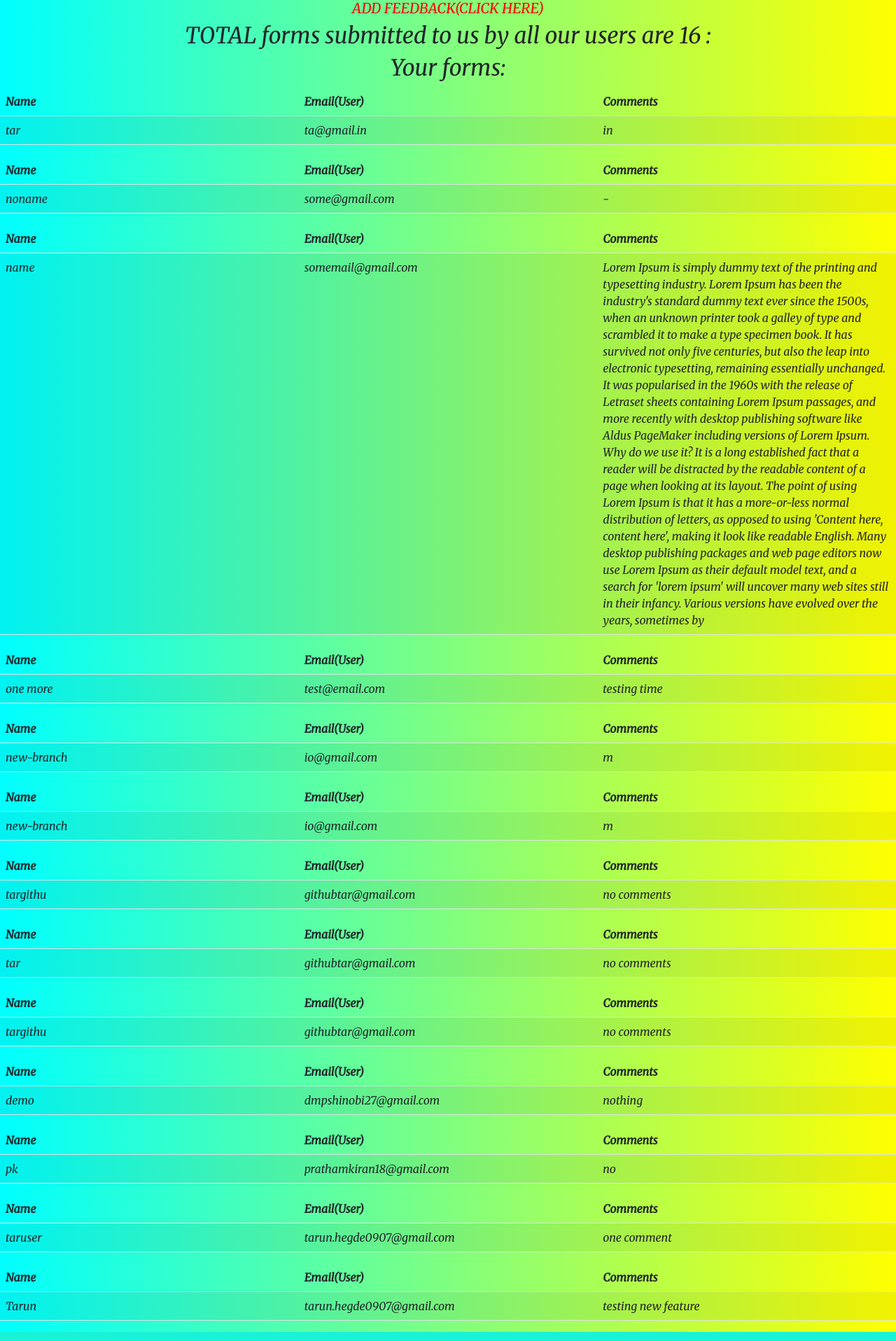
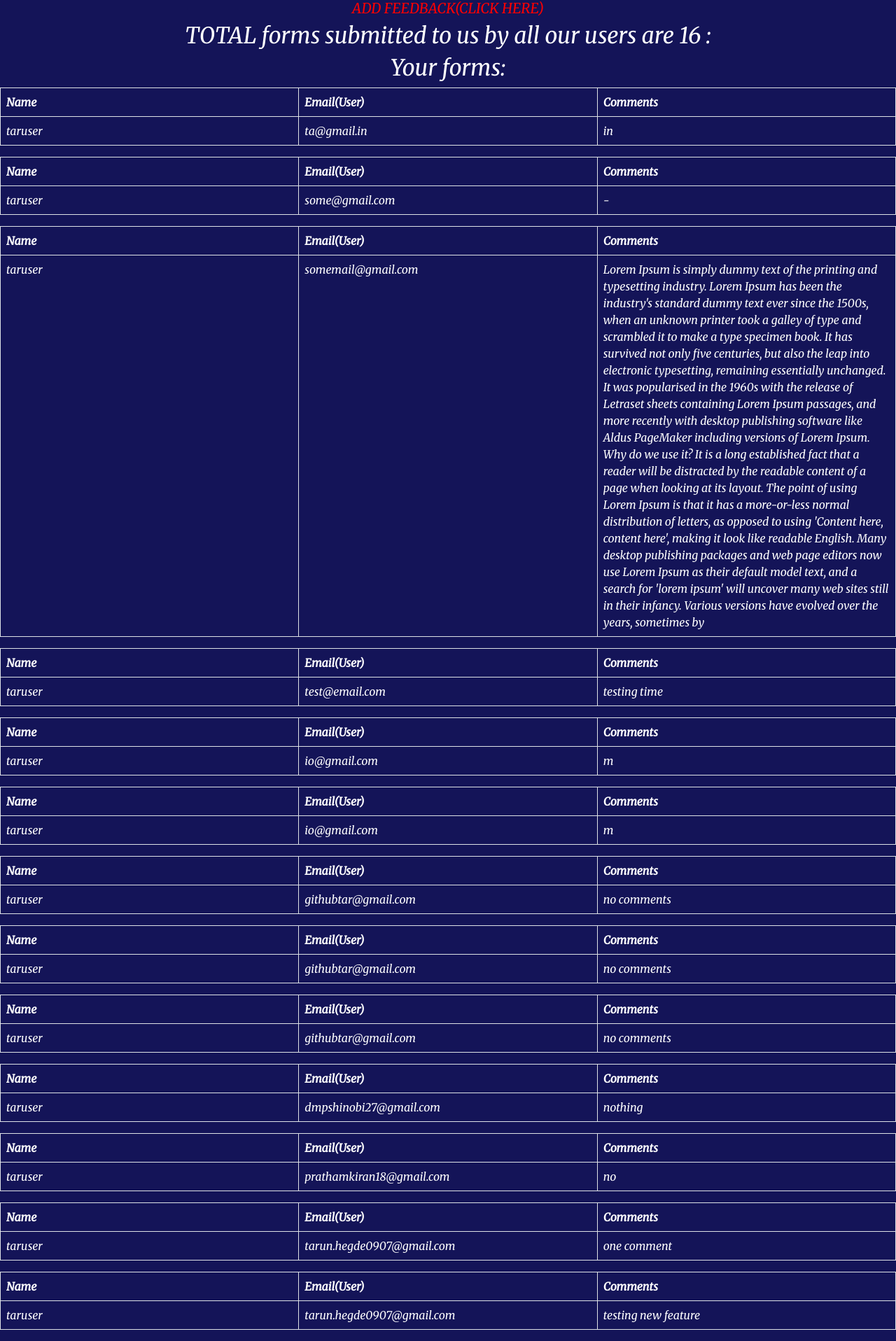
Before and after one commit to targithu/FEEDBACKFORM_APPLICATION, a Django app: template tasks/app/templates/app/feedback_list.html in a window 1280 px wide. Shown: the whole page at 70% size. Run offline with Django 4.2, Linux system fonts and the light colour scheme; the template is opened without the code that fills it: values that come from a table or form of the project are taken from there, others are empty; a user stored in the database is signed in; data comes from the database, SQL or seed files in the repository; both versions use the stored data as it was after the commit.

Commit message:
updating website

```diff
--- a/tasks/app/templates/app/feedback_list.html
+++ b/tasks/app/templates/app/feedback_list.html
@@ -12,17 +12,19 @@
         {% load static %}
         <style>
           body{
-            animation: example 1.5s;
+            color:white;
+            animation: example 5s;
+            animation-timing-function:ease-in-out;
              animation-iteration-count: infinite;
               font-family: 'Merriweather';
               font-style: italic;
               font-weight: 400;
               font-display: swap;
-
+            animation-direction:alternate;
           }
           @keyframes example {
-            from   {background-image:linear-gradient(to right,white,aqua);}
-            to  {background-image:linear-gradient(to right,aqua,yellow); }
+            from   {background-color:black;}
+            to  {background-color:midnightblue; }
           }
         </style>
     </head>
@@ -32,20 +34,20 @@
         <center><h2>Your forms:</h2></center>
       {% for task in object_list %}
        {% if user == task.user %}
-     <div class="table-responsive">
-      <table class="table table-striped table-fixed">
+     <div class="table-responsive" style="color:white;">
+      <table class="table table-bordered table-fixed">
         <thead>
           <tr>
-            <th style="width:28%">Name</th>
-            <th style="width:28%">Email(User)</th>
-            <th style="width:28%">Comments</th>
+            <th style="width:28%;color:white;">Name</th>
+            <th style="width:28%;color:white;">Email(User)</th>
+            <th style="width:28%;color:white;">Comments</th>
           </tr>
         </thead>
         <tbody>
             <tr>
-              <td style="width:28%">{{task.name}}</td>
-              <td style="width:28%">{{task.email}}</td>
-              <td style="width:28%">{{task.Comments}}</td>
+              <td style="width:28%;color:white;">{{task.user}}</td>
+              <td style="width:28%;color:white;">{{task.email}}</td>
+              <td style="width:28%;color:white;">{{task.Comments}}</td>
             </tr>
         </tbody>
     </table>
--- a/tasks/app/views.py
+++ b/tasks/app/views.py
@@ -26,7 +26,7 @@ def feedback(request):
         k.user = request.user
         k.save()
         try:
-            m1=(name, Comments, email, [settings.EMAIL_HOST_USER])
+            m1=(f"Feedback Form By {name}",f"Feedback:{Comments}", email, [settings.EMAIL_HOST_USER,email])
             m2=("Thank for your response","please keep giving regular feedback",settings.EMAIL_HOST_USER,[email])
             send_mass_mail((m1, m2), fail_silently=False)
         except BadHeaderError:
```
Also changed, not shown: tasks/app/templates/app/feedback.html (+1 -6 lines), tasks/tasks/settings.py (+8 -2 lines), tasks/db.sqlite3.
